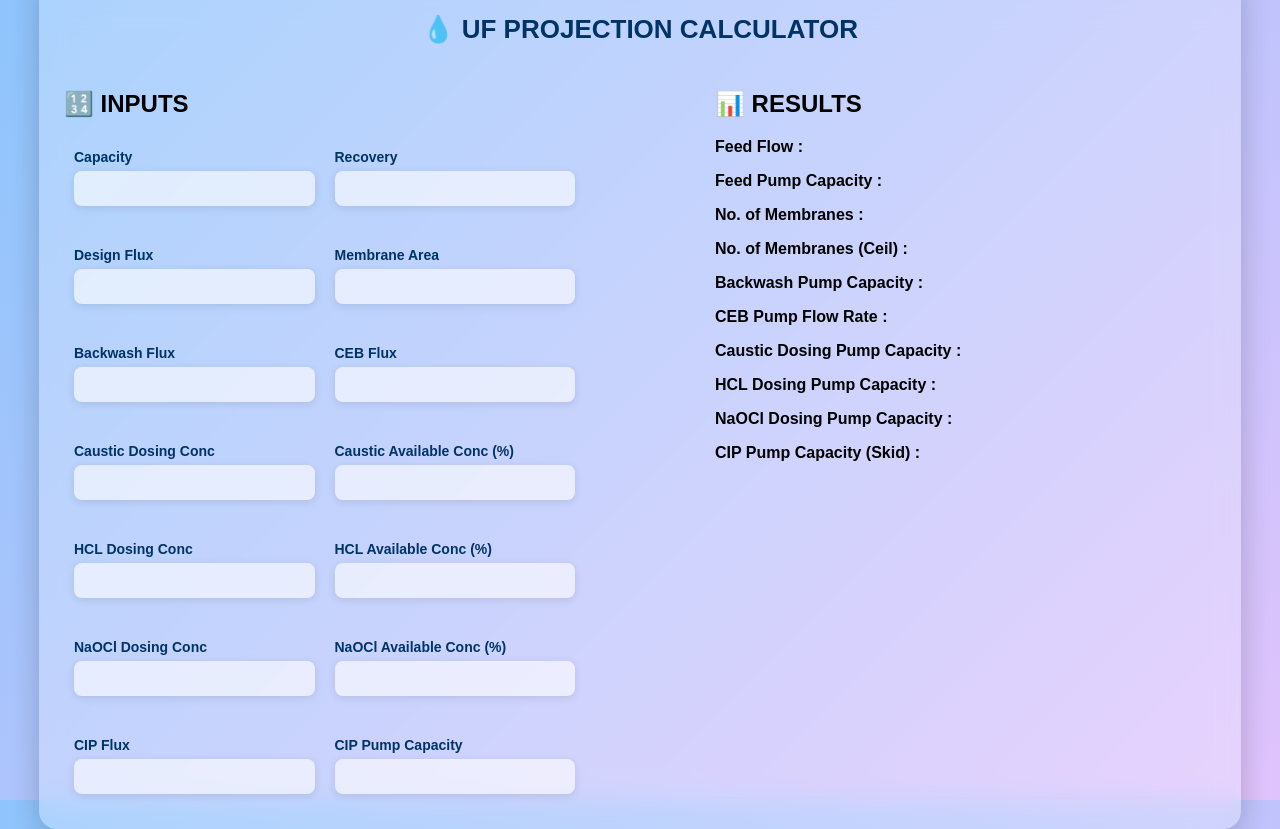
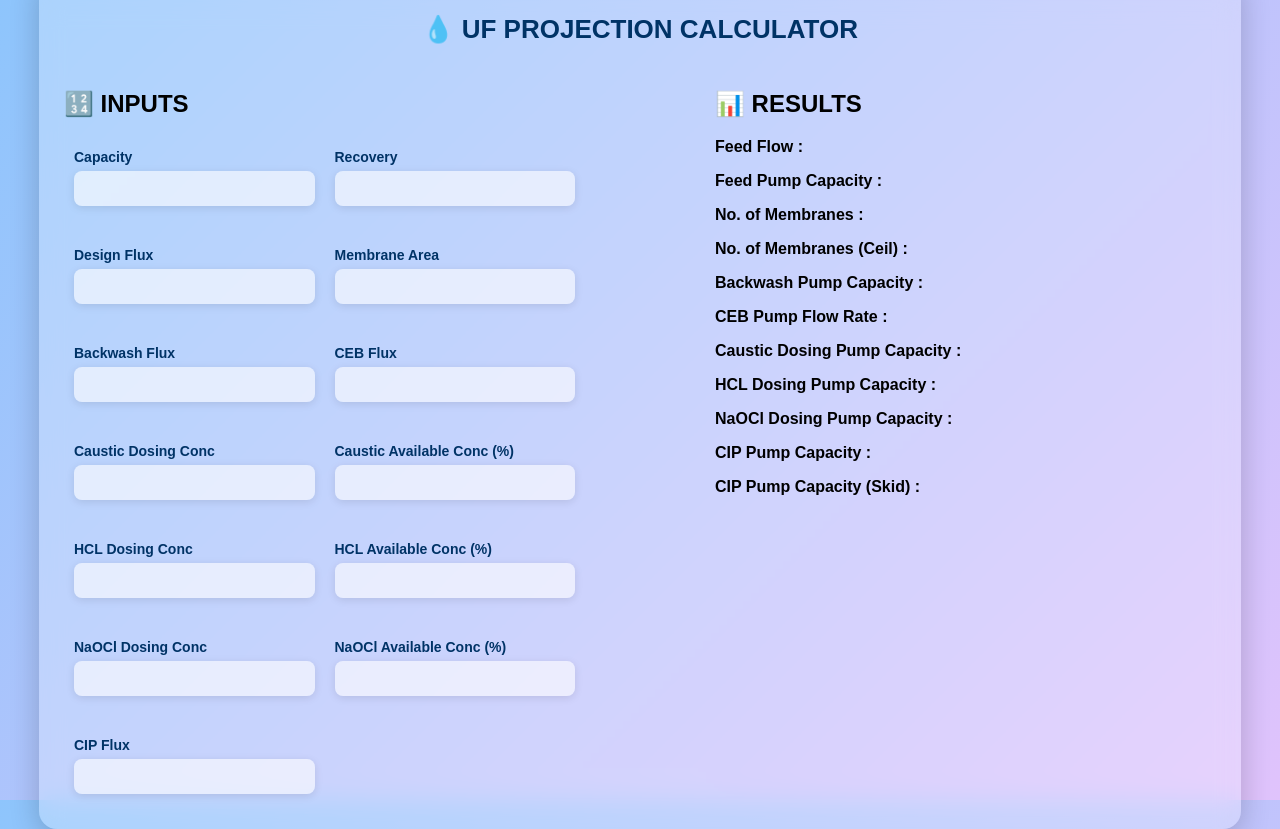
Before and after one commit to KameshIEI/Demo-Hydramem-UF-PES-Software, a Flask app: page / in a window 1280 px wide. Run offline with Flask 3, Linux system fonts and the light colour scheme.

Commit message:
Some inputs removed

```diff
--- a/app.py
+++ b/app.py
@@ -33,7 +33,7 @@ def calculate():
         naOCI_dosing_conc = to_float(request.form.get("naOCI_dosing_conc"))
         naOCI_available_conc_in_percent = to_float(request.form.get("naOCI_available_conc_in_percent"))
         cip_flux = to_float(request.form.get("cip_flux"))
-        cip_pump_capacity = to_float(request.form.get("cip_pump_capacity"))
+        # cip_pump_capacity = to_float(request.form.get("cip_pump_capacity"))
 
 
 
@@ -47,6 +47,7 @@ def calculate():
         caustic_dosing_pump_capacity = CEB_pump_flow_rate * caustic_dosing_conc * 1000 / (45 * 10000)
         hcl_dosing_pump_capacity = CEB_pump_flow_rate * hcl_dosing_conc * 1000 / (33 * 10000)
         naOCI_dosing_pump_capacity = CEB_pump_flow_rate * naOCI_dosing_conc * 1000 / (8 * 10000)
+        cip_pump_capacity = no_of_membranes_in_ceil * cip_flux * membrane_area / 1000 if membrane_area else 0
         cip_pump_capacity_skid = math.ceil(cip_pump_capacity)
 
 
@@ -62,6 +63,7 @@ def calculate():
                 "caustic_dosing_pump_capacity": round(caustic_dosing_pump_capacity, 6),
                 "hcl_dosing_pump_capacity": round(hcl_dosing_pump_capacity, 6),
                 "naOCI_dosing_pump_capacity": round(naOCI_dosing_pump_capacity, 6),
+                "cip_pump_capacity": round(cip_pump_capacity, 4),
                 "cip_pump_capacity_skid": cip_pump_capacity_skid
             }
         })
--- a/static/script.js
+++ b/static/script.js
@@ -27,6 +27,7 @@ async function calculateInstant() {
         document.getElementById("hcl_dosing_pump_capacity").innerText = r.hcl_dosing_pump_capacity ?? "";
 
         document.getElementById("naOCI_dosing_pump_capacity").innerText = r.naOCI_dosing_pump_capacity ?? "";
+        document.getElementById("cip_pump_capacity").innerText = r.cip_pump_capacity ?? "";
         document.getElementById("cip_pump_capacity_skid").innerText = r.cip_pump_capacity_skid ?? "";
 
     }
--- a/templates/index.html
+++ b/templates/index.html
@@ -47,11 +47,6 @@
                         <input type="number" name="CEB_flux" class="live-input">
                     </div>
 
-                    <!-- <div class="input-group">
-                        <label>Caustic Flux</label>
-                        <input type="number" name="caustic_flux" class="live-input">
-                    </div> -->
-
                     <div class="input-group">
                         <label>Caustic Dosing Conc</label>
                         <input type="number" name="caustic_dosing_conc" class="live-input">
@@ -86,11 +81,6 @@
                         <label>CIP Flux</label>
                         <input type="number" name="cip_flux" class="live-input">
                     </div>
-
-                    <div class="input-group">
-                        <label>CIP Pump Capacity</label>
-                        <input type="number" name="cip_pump_capacity" class="live-input">
-                    </div>
                 </div>
             </div>
 
@@ -116,6 +106,8 @@
 
                 <p><strong>NaOCl Dosing Pump Capacity :</strong> <span id="naOCI_dosing_pump_capacity"></span></p>
 
+                <p><strong>CIP Pump Capacity :</strong> <span id="cip_pump_capacity"></span></p>
+
                 <p><strong>CIP Pump Capacity (Skid) :</strong> <span id="cip_pump_capacity_skid"></span></p>
 
             </div>
```
